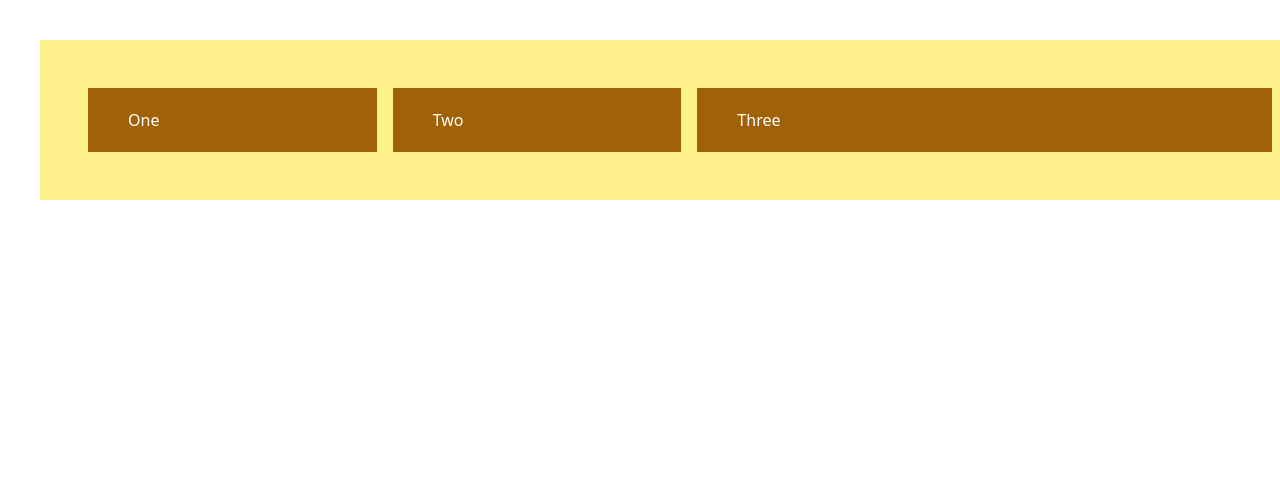
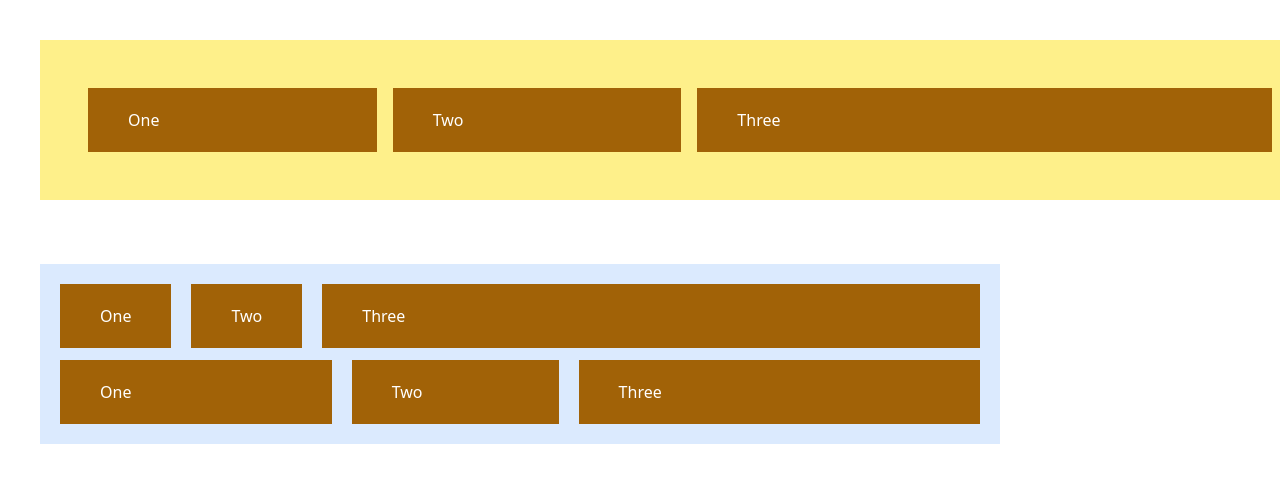
Before and after one commit to carrington-115/tailwindcss-course, a website: page src/practice-1/index-2.html in a window 1280 px wide. Shown: the top 482 px of the page. Drawn offline with Linux system fonts and the light colour scheme.

Commit message:
learned flex-grow, shrink, flex-initial, flex-none, flex-1 for manipulating the size of a flex element

```diff
--- a/src/practice-1/index-2.html
+++ b/src/practice-1/index-2.html
@@ -7,6 +7,7 @@
     <title>index 2</title>
   </head>
   <body>
+    <!--Position-->
     <div class="container bg-yellow-200 flex m-10 p-12 box-border gap-4">
       <span
         class="py-5 px-10 bg-yellow-700 text-white basis-1/4 cursor-pointer hover:basis-1/2"
@@ -21,5 +22,38 @@
         >Three</span
       >
     </div>
+
+    <br />
+    <section class="w-3/4 mx-10 p-5 bg-blue-100 flex flex-col box-border gap-3">
+      <div class="w-full flex gap-5">
+        <span
+          class="py-5 px-10 bg-yellow-700 text-white flex-none cursor-pointer hover:basis-1/2"
+          >One</span
+        >
+        <span
+          class="py-5 px-10 bg-yellow-700 text-white flex-initial cursor-pointer hover:basis-1/2"
+          >Two</span
+        >
+        <span
+          class="py-5 px-10 bg-yellow-700 text-white basis-1/2 flex-1 cursor-pointer hover:basis-1/4"
+          >Three</span
+        >
+      </div>
+      <div class="w-full flex gap-5">
+        <span
+          class="py-5 px-10 bg-yellow-700 text-white basis-1/3 grow cursor-pointer hover:basis-1/2"
+          >One</span
+        >
+        <span
+          class="py-5 px-10 bg-yellow-700 grow-0 text-white basis-1/4 cursor-pointer hover:basis-1/2"
+          >Two</span
+        >
+        <span
+          class="py-5 px-10 bg-yellow-700 text-white basis-1/2 shrink cursor-pointer hover:basis-1/4"
+          >Three</span
+        >
+      </div>
+    </section>
+    <br />
   </body>
 </html>
```
Also changed, not shown: src/output.css.
